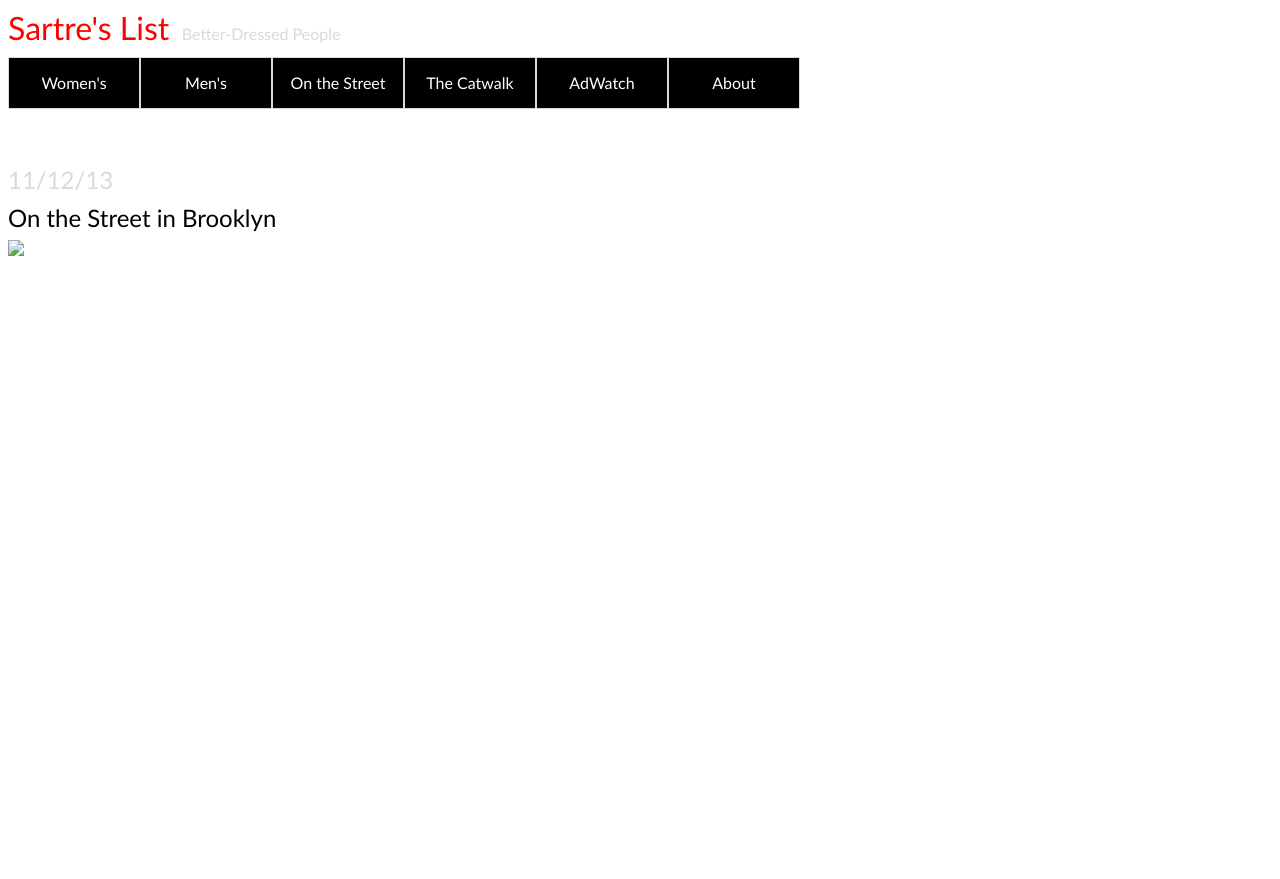
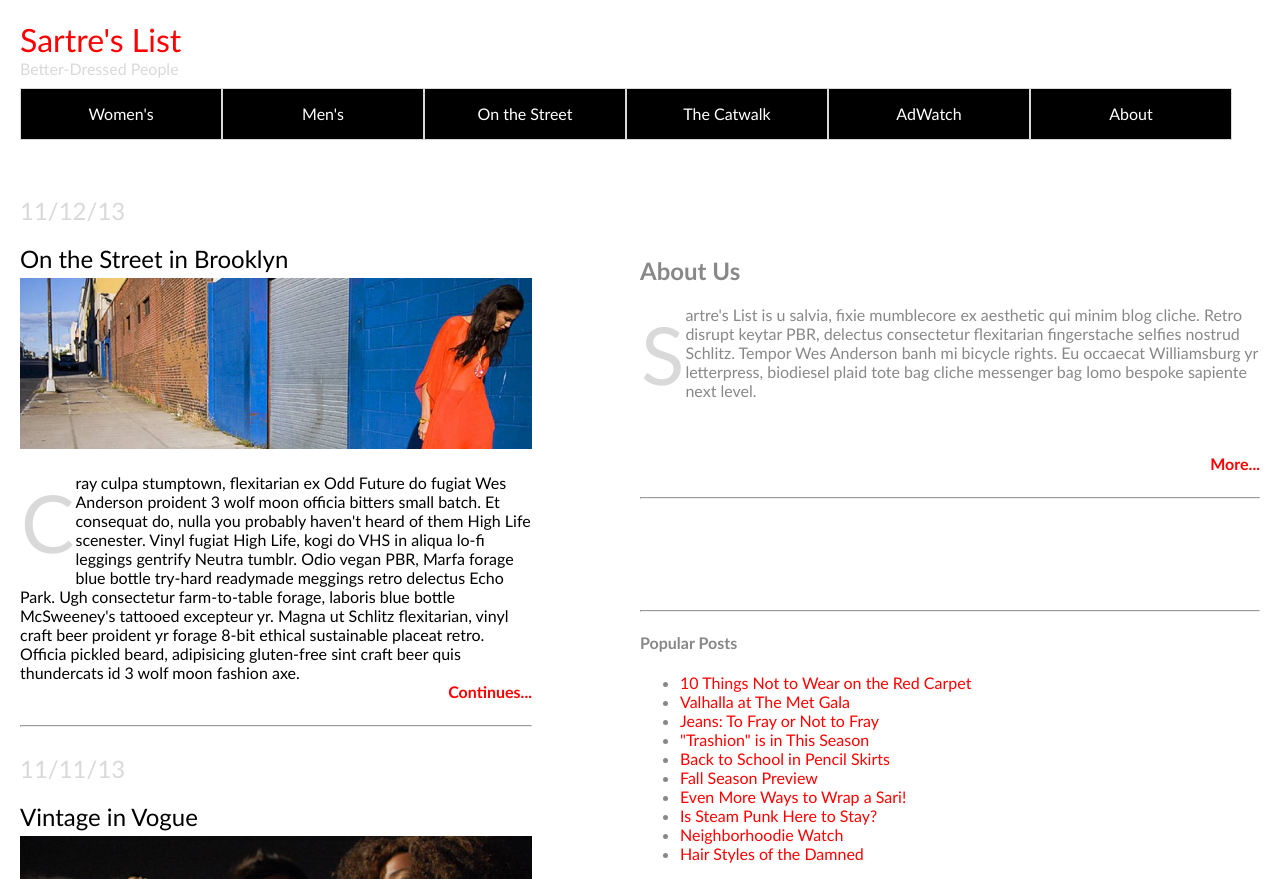
Before and after one commit to marlenarenae/fashionblog, a plain HTML site: page index.html in a window 1280 px wide. Before the commit the page ends 800 px from the top, so only its background shows below. Drawn offline with Linux system fonts and the light colour scheme.

Commit message:
Final commit

```diff
--- a/index.html
+++ b/index.html
@@ -3,9 +3,10 @@
 <head>
 	<title>Sartre's List</title>
 	<link rel="stylesheet" type="text/css" href="style.css">
+</head>
 <body>
 
-<div id="container">
+
 <div class="title">Sartre's List</div><div class="gray">Better-Dressed People</div>
 	<br>
 	<div class="box text">Women's</div>
@@ -15,12 +16,70 @@
 	<div class="box text">AdWatch</div>
 	<div class="box text">About</div>
 <br><br>
-<div class="col-1" id="light">11/12/13</div>
-<br><br>
-<div class = "col-1">On the Street in Brooklyn
-<br>
-<img src="/fashion_photo.jpeg">
 
+	<div class="col-1"> <span class="large gray">11/12/13</span>
+	<br><br>
+	<span class="large">On the Street in Brooklyn</span>
+	<br>
+	<img src="https://raw.githubusercontent.com/marlenarenae/fashionblog/master/assets/fashion_photo.jpeg" vspace="5" />
+	<p>Cray culpa stumptown, flexitarian ex Odd Future do fugiat Wes Anderson proident 3 wolf moon officia bitters small batch. Et consequat do, nulla you probably haven't heard of them High Life scenester. Vinyl fugiat High Life, kogi do VHS in aliqua lo-fi leggings gentrify Neutra tumblr. Odio vegan PBR, Marfa forage blue bottle try-hard readymade meggings retro delectus Echo Park. Ugh consectetur farm-to-table forage, laboris blue bottle McSweeney's tattooed excepteur yr. Magna ut Schlitz flexitarian, vinyl craft beer proident yr forage 8-bit ethical sustainable placeat retro. Officia pickled beard, adipisicing gluten-free sint craft beer quis thundercats id 3 wolf moon fashion axe.
+	<br>
+	<span class="continue"><a href="#"> Continues...</p></a></span></p>
+	<br><hr>
+	<br>
+	<span class="large gray">11/11/13</span>
+	<br><br>
+	<span class="large">Vintage in Vogue</span>
+	<br>
+	<img src="https://raw.githubusercontent.com/marlenarenae/fashionblog/master/assets/fashion_photo2.jpeg" vspace="5" />
+	<p>Selfies sunt Tumblr, delectus small batch DIY umami sint. Polaroid chambray selfies McSweeney's Cosby sweater, Pitchfork tattooed assumenda Wes Anderson Blue Bottle twee Carles ennui. Nisi locavore fugiat sapiente salvia aliqua. Shoreditch kogi exercitation fashion axe. Wolf semiotics Pinterest, laboris quis master cleanse tousled small batch street art bespoke fingerstache dreamcatcher ethical labore. Dreamcatcher iPhone typewriter, tote bag four loko fanny pack master cleanse organic PBR reprehenderit actually. Craft beer drinking vinegar wayfarers, pork belly narwhal pariatur polaroid cupidatat in 8-bit distillery anim literally.
+	<br><br>
+	<span class="continue"><a href="#"> Continues...</p></a></span></p>
+	<br><hr>
+	<br><br>
+	<footer>
+		<nav>
+			<a href="index.html">Home</a>
+			|
+			<a href="#">Women's</a>
+			|
+			<a href="#">Men's</a>
+			|
+			<a href="#">On the Street</a>
+			|
+			<a href="#">The Catwalk</a>
+			|
+			<a href="#">AdWatch</a>
+			|
+			<a href="#">About</a>
+			|
+			<a href="#">Tips</a>
+		</nav>
+		<br>
+		&copy; 2013 Valet Industries, Inc.
+	</footer></div>
 
+	<div class="col-2"> <h2>About Us</h2>
+	<p>Sartre's List is u salvia, fixie mumblecore ex aesthetic qui minim blog cliche. Retro disrupt keytar PBR, delectus consectetur flexitarian fingerstache selfies nostrud Schlitz. Tempor Wes Anderson banh mi bicycle rights. Eu occaecat Williamsburg yr letterpress, biodiesel plaid tote bag cliche messenger bag lomo bespoke sapiente next level.</p>
+
+	<br><br>
+	<span class="continue"><a href="#"> More...</p></a></span></p>
+	<br><hr>
+	<img src=""/>
+	<br><br><br><br><br><hr>
+	<h4>Popular Posts</h4>
+			<ul>
+				<li><a href="#">10 Things Not to Wear on the Red Carpet</a></li>
+				<li><a href="#">Valhalla at The Met Gala</a></li>
+				<li><a href="#">Jeans: To Fray or Not to Fray</a></li>
+				<li><a href="#">"Trashion" is in This Season</a></li>
+				<li><a href="#">Back to School in Pencil Skirts</a></li>
+				<li><a href="#">Fall Season Preview</a></li>
+				<li><a href="#">Even More Ways to Wrap a Sari!</a></li>
+				<li><a href="#">Is Steam Punk Here to Stay?</a></li>
+				<li><a href="#">Neighborhoodie Watch</a></li>
+				<li><a href="#">Hair Styles of the Damned</a></li>
+			</ul>
+		</div>
 </body>
 </html>
--- a/style.css
+++ b/style.css
@@ -1,11 +1,20 @@
 body {
 	font-family:Trebuchet MS;
+	box-sizing: border-box;
+	margin: 0;
+	padding: 20px;
+	width: 100%;
+	height: 200%;
+	box-sizing: border-box;
+	position: relative;
+
 }
 
-#container {
-	width:800x;
-	margin:auto;
-	box-sizing: border-box;
+div {
+    margin-left:auto;
+    margin-right:auto;
+    width:100%;
+    position: relative;
 }
 
 /*nav {
@@ -18,6 +27,8 @@ body {
     color:white;
 
 }*/
+
+
 
 .title {
 	font-size: 2em;
@@ -34,7 +45,7 @@ body {
 .box {
 	border:#d9d9d9 1px solid;
 	height:50px;
-	width:130px;
+	width:200px;
 	background-color: #000000;
 	float:left;
 	font-size: small;
@@ -49,16 +60,68 @@ body {
 
 }
 
+.large {
+	font-size: x-large;
+
+}
+
 .col-1 {
 	text-align: left;
 	position: fixed;
 	margin-top: 80px;
-	font-size: x-large;
+	width: 40%;
+	column-span: 6;
 }
 
-#light{
-	color:#d9d9d9;
+.col-2 {
 
+	float: right;
+	width: 50%;
+	margin-top: 6em;
+	color: #888;
+	text-align: left;
 
 
 }
+}
+
+.light {
+	color:#d9d9d9 !important;
+
+}
+
+p::first-letter {
+    font-size: 500%;
+    color: #d9d9d9;
+    float: left;
+    padding:1px;
+
+}
+
+img{
+	width: 100%;
+
+}
+
+.continue {
+	font-weight: bold;
+	text-align: right;
+	float: right;
+
+}
+
+a {
+	color: red;
+	text-decoration: none;
+}
+
+hr{
+	color: #d9d9d9;
+}
+
+footer {
+	clear: both;
+	color: #BBB;
+	display:inline-block;
+
+}
```
